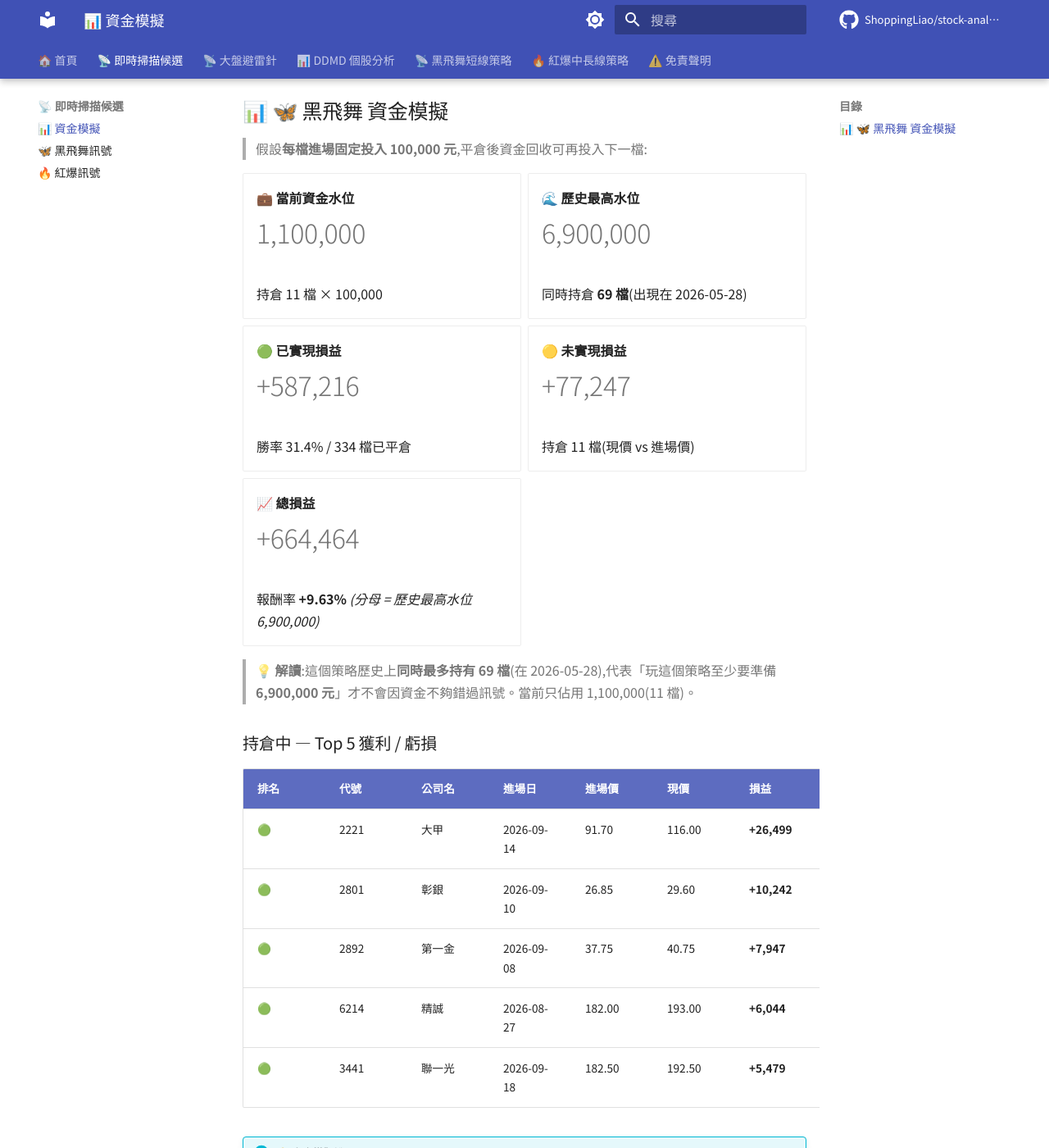
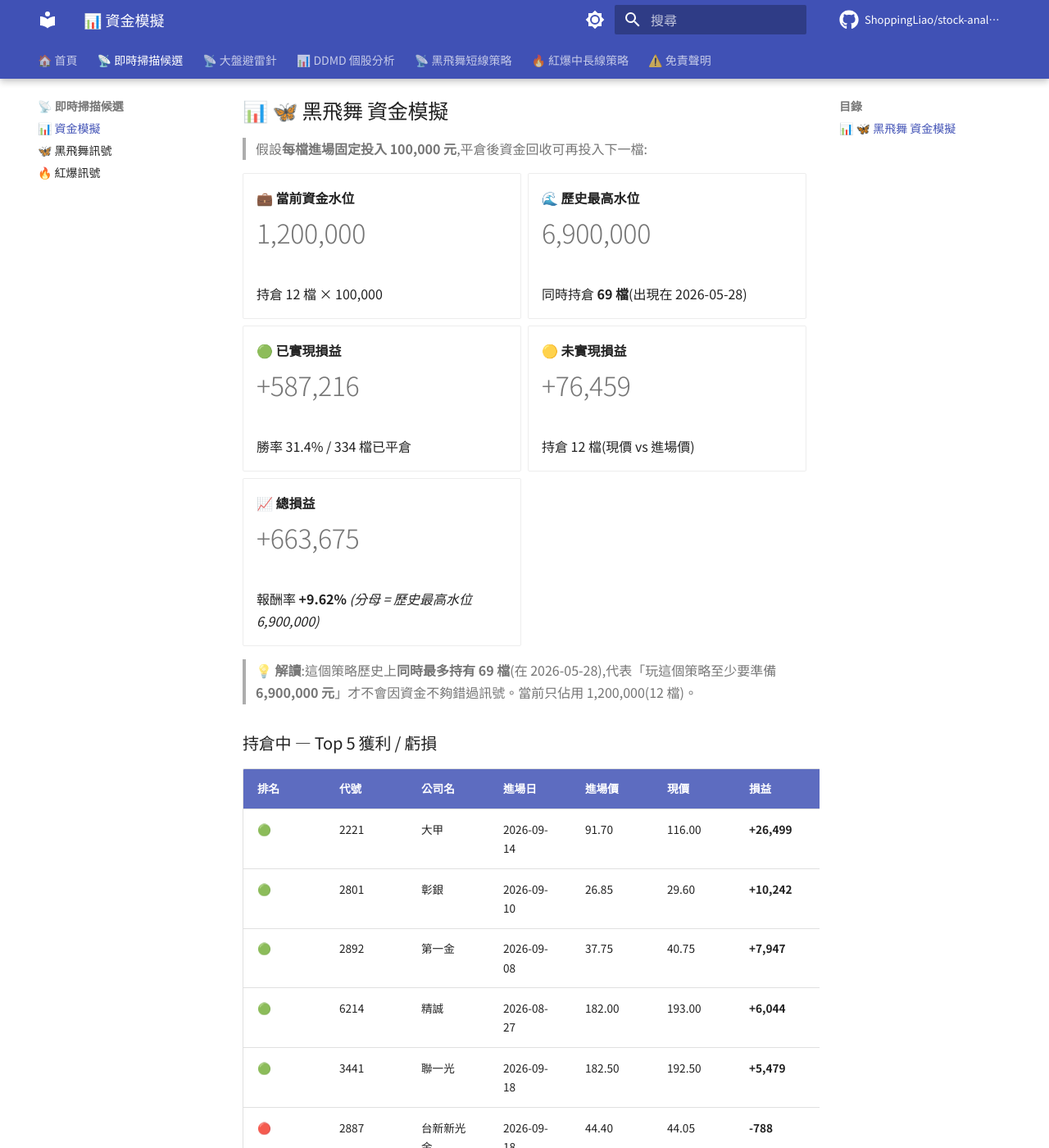
Before and after one commit to ShoppingLiao/stock-analysis-public, an MkDocs documentation site: the page built from docs/signals_capital.md, in a window 1280 px wide and 1400 px high, scrolled down 359 px. Shown: the whole window at 82% size. Built offline with MkDocs 1.6.1 and Material for MkDocs 9.7.7, drawn with Linux system fonts in a browser that asks for light colours; comment, search, counter and statistics services are not loaded; some of the changed text lies outside the part shown.

Commit message:
docs(signals): update BB + RB + capital (2026-09-18)

```diff
--- a/docs/signals_capital.md
+++ b/docs/signals_capital.md
@@ -17,9 +17,9 @@
 
 -   **💼 當前資金水位**
 
-    # 1,100,000
+    # 1,200,000
 
-    持倉 11 檔 × 100,000
+    持倉 12 檔 × 100,000
 
 -   **🌊 歷史最高水位**
 
@@ -35,19 +35,19 @@
 
 -   **🟡 未實現損益**
 
-    # +77,247
+    # +76,459
 
-    持倉 11 檔(現價 vs 進場價)
+    持倉 12 檔(現價 vs 進場價)
 
 -   **📈 總損益**
 
-    # +664,464
+    # +663,675
 
-    報酬率 **+9.63%** _(分母 = 歷史最高水位 6,900,000)_
+    報酬率 **+9.62%** _(分母 = 歷史最高水位 6,900,000)_
 
 </div>
 
-> **💡 解讀**:這個策略歷史上**同時最多持有 69 檔**(在 2026-05-28),代表「玩這個策略至少要準備 **6,900,000 元**」才不會因資金不夠錯過訊號。當前只佔用 1,100,000(11 檔)。
+> **💡 解讀**:這個策略歷史上**同時最多持有 69 檔**(在 2026-05-28),代表「玩這個策略至少要準備 **6,900,000 元**」才不會因資金不夠錯過訊號。當前只佔用 1,200,000(12 檔)。
 
 ### 持倉中 — Top 5 獲利 / 虧損
 
@@ -58,6 +58,7 @@
 | 🟢 | 2892 | 第一金 | 2026-09-08 | 37.75 | 40.75 | **+7,947** | **+7.95%** |
 | 🟢 | 6214 | 精誠 | 2026-08-27 | 182.00 | 193.00 | **+6,044** | **+6.04%** |
 | 🟢 | 3441 | 聯一光 | 2026-09-18 | 182.50 | 192.50 | **+5,479** | **+5.48%** |
+| 🔴 | 2887 | 台新新光金 | 2026-09-18 | 44.40 | 44.05 | **-788** | **-0.79%** |
 
 !!! info "⚠️ 資金模擬說明"
     每檔固定投入 **100,000 元**(教育性質,實際操作會依 TDMD 評分動態調整部位)。
@@ -134,9 +135,9 @@
 
 -   **💼 當前資金水位**
 
-    # 4,800,000
+    # 4,900,000
 
-    BB 1,100,000 + RB 3,700,000
+    BB 1,200,000 + RB 3,700,000
 
 -   **🌊 兩策略歷史最高水位**
 
@@ -152,13 +153,13 @@
 
 -   **🟡 未實現損益**
 
-    # +397,302
+    # +396,514
 
-    BB +77,247 + RB +320,055
+    BB +76,459 + RB +320,055
 
 -   **📈 總損益**
 
-    # +227,999
+    # +227,211
 
     報酬率 **+1.00%** _(分母 = 兩策略歷史最高水位)_
 
```
Also changed, not shown: docs/signals_black_butterfly.md (+1 -0 lines).
